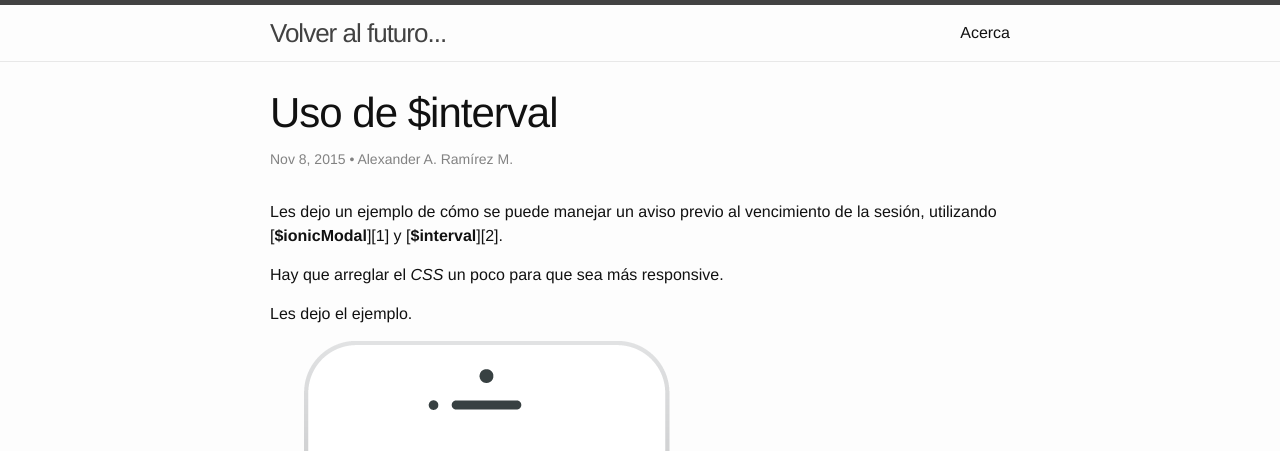
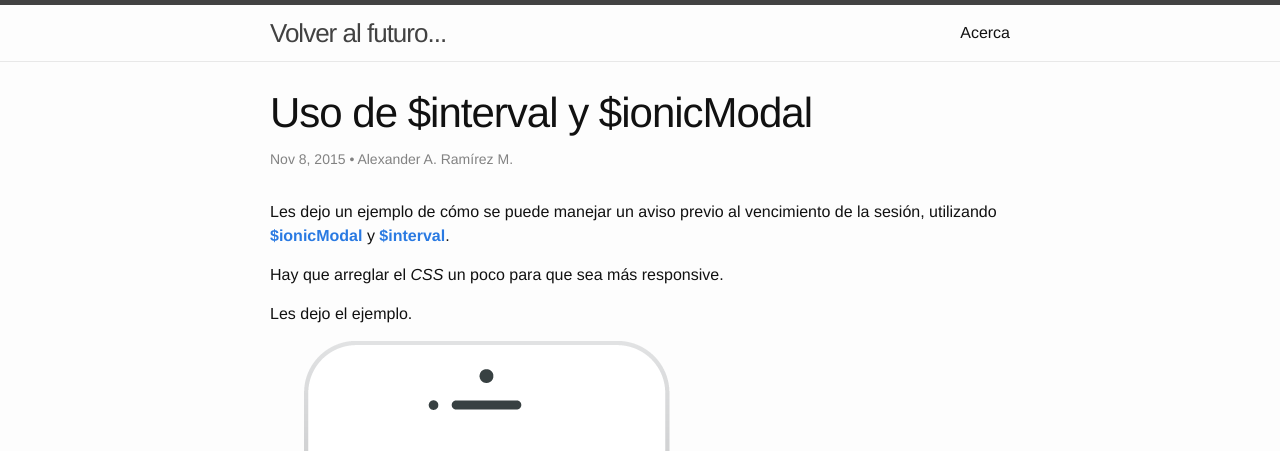
Before and after one commit to aaramirez/aaramirez.github.io, a Jekyll site: the page built from _posts/desarrollos/ionic/2015-11-08-interval.markdown, in a window 1280 px wide and 900 px high, cut to the strip 0-451 px from the top of the window. Built offline with Jekyll 4.4.1, drawn with Linux system fonts in a browser that asks for light colours.

Commit message:
Uso de  - fix

```diff
--- a/_posts/desarrollos/ionic/2015-11-08-interval.markdown
+++ b/_posts/desarrollos/ionic/2015-11-08-interval.markdown
@@ -1,5 +1,5 @@
 ---
-title: "Uso de $interval"
+title: "Uso de $interval y $ionicModal"
 date: 2015-11-08 08:00:00
 categories: ionic angularjs cordova tutorial
 ---
@@ -34,3 +34,6 @@ Les dejo el ejemplo.
   </div>
 </div>
 <script async src="//assets.codepen.io/assets/embed/ei.js"></script>
+
+[1]: http://ionicframework.com/docs/api/service/$ionicModal/ "$ionicModal"
+[2]: https://docs.angularjs.org/api/ng/service/$interval "$interval"
```
